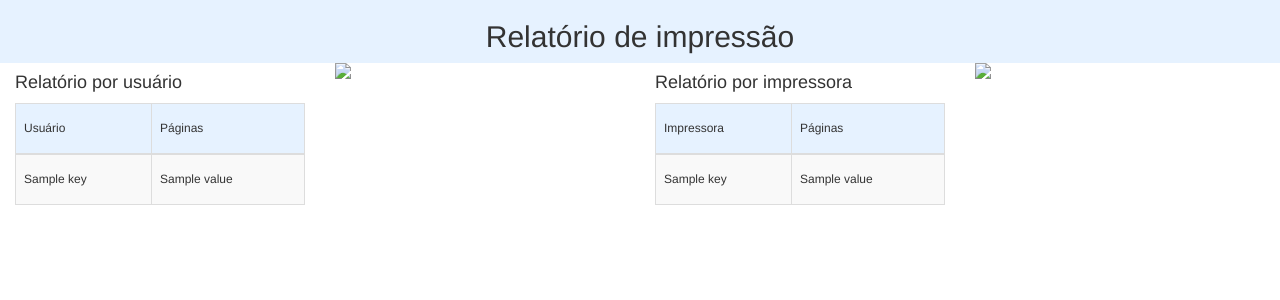
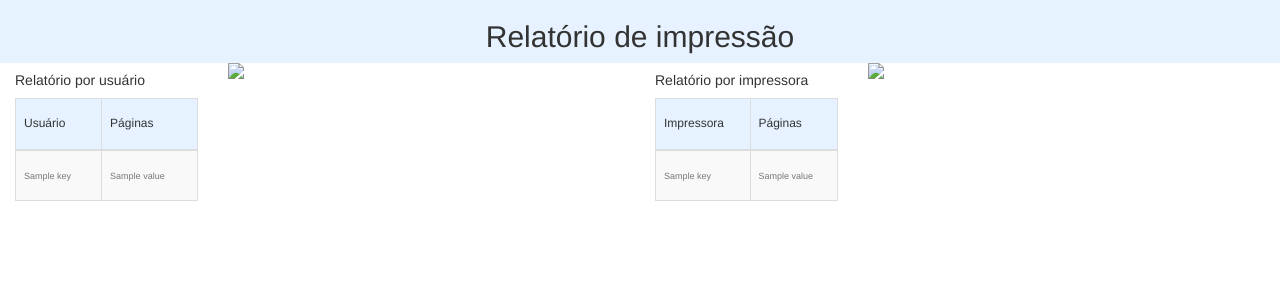
Before and after one commit to dalraf/impressoes, a Django app: template graficos/templates/detalhe.html in a window 1280 px wide. Shown: the top 300 px of the page. Run offline with Django 3.2, Linux system fonts and the light colour scheme; the template is opened without the code that fills it: most values are stand-ins (such as "Sample title", 1, 10 or a date in 2020); some libraries are stand-ins or nearby versions.

Commit message:
Diminuido fonte, ajustado tamanho

```diff
--- a/graficos/templates/detalhe.html
+++ b/graficos/templates/detalhe.html
@@ -1,7 +1,7 @@
 {% extends 'base.html' %} {% block content %}
 <div class="row">
-    <div class="col-md-3 table-responsive">
-        <h4>Relatório por usuário</h4>
+    <div class="col-md-2 table-responsive">
+        <h5>Relatório por usuário</h5>
         <table class="table table-bordered table-striped">
             <thead class="thead-default" style="background-color: #e6f2ff">
                 <tr>
@@ -16,18 +16,18 @@
             <tbody>
                 {%for key, value in dadosusuario.items%}
                 <tr>
-                    <td><h6>{{ key }}</h6></td>
-                    <td><h6>{{ value }}</h6></td>
+                    <td><h6><small>{{ key }}</small></h6></td>
+                    <td><h6><small>{{ value }}</small></h6></td>
                 </tr>
                 {% endfor %}
             </tbody>
         </table>
     </div>
-    <div class="col-md-3">
+    <div class="col-md-4">
         <img class="img-responsive" src="{% url 'plot' cooperativa=cooperativa pa=pa ano=ano mes=mes tipo='usuario' %}">
     </div>
-    <div class="col-md-3 table-responsive">
-        <h4>Relatório por impressora</h4>
+    <div class="col-md-2 table-responsive">
+        <h5>Relatório por impressora</h5>
         <table class="table table-bordered table-striped">
             <thead class="thead-default" style="background-color: #e6f2ff">
                 <tr>
@@ -42,14 +42,14 @@
             <tbody>
                 {%for key, value in dadosimpressora.items%}
                 <tr>
-                    <td><h6>{{ key }}</h6></td>
-                    <td><h6>{{ value }}</h6></td>
+                    <td><h6><small>{{ key }}</small></h6></td>
+                    <td><h6><small>{{ value }}</small></h6></td>
                 </tr>
                 {% endfor %}
             </tbody>
         </table>
     </div>
-    <div class="col-md-3">
+    <div class="col-md-4">
         <img class="img-responsive" src="{% url 'plot' cooperativa=cooperativa pa=pa ano=ano mes=mes tipo='impressora' %}">
     </div>
 </div>
```
